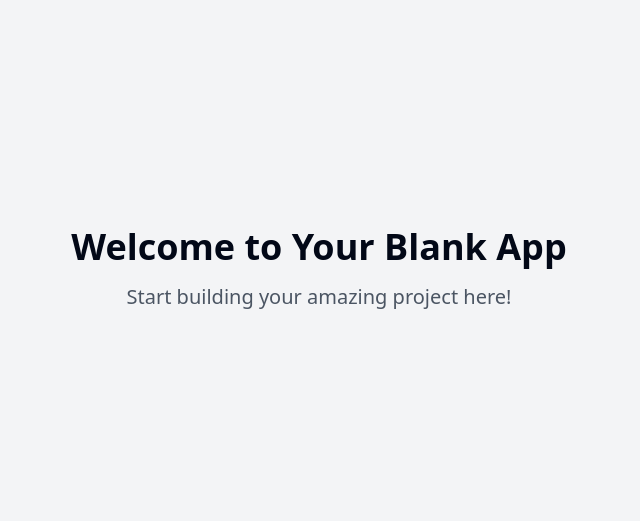
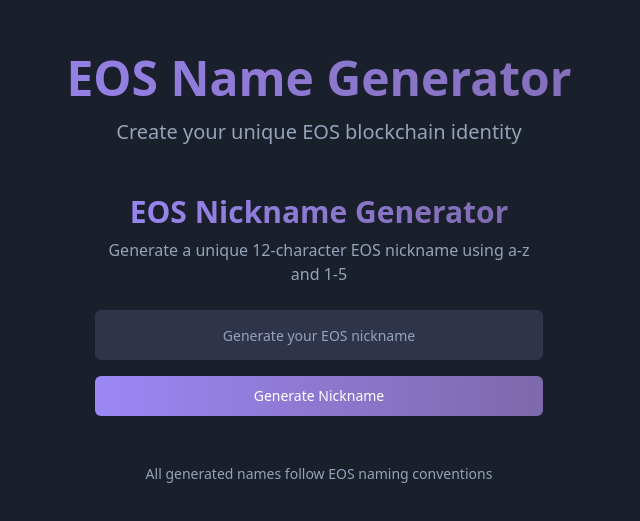
Before and after one commit to Project2618team/eos-nickname-nexus-12, a React (Vite) app: page / in a window 1280 px wide. Shown: the part 131-652 px from the top of the page, without its empty margins (321-961 px from the left). Built offline with nearby package versions, Linux system fonts and the light colour scheme.

Commit message:
Create EOS Nickname Generator Page
Added a new page for an EOS Nickname generator that features a modern design, including a generate button and a text box. The generator ensures that the generated nickname has exactly 12 characters, using the specified characters a-z and 1-5.
[skip gpt_engineer]

```diff
--- /dev/null
+++ b/src/components/NicknameGenerator.tsx
@@ -0,0 +1,68 @@
+import { useState } from "react";
+import { Button } from "@/components/ui/button";
+import { Input } from "@/components/ui/input";
+import { toast } from "sonner";
+import { Copy } from "lucide-react";
+
+const generateEOSNickname = (): string => {
+  const chars = 'abcdefghijklmnopqrstuvwxyz12345';
+  let result = '';
+  for (let i = 0; i < 12; i++) {
+    result += chars.charAt(Math.floor(Math.random() * chars.length));
+  }
+  return result;
+};
+
+export const NicknameGenerator = () => {
+  const [nickname, setNickname] = useState("");
+
+  const handleGenerate = () => {
+    const newNickname = generateEOSNickname();
+    setNickname(newNickname);
+    toast.success("New nickname generated!");
+  };
+
+  const handleCopy = () => {
+    navigator.clipboard.writeText(nickname);
+    toast.success("Copied to clipboard!");
+  };
+
+  return (
+    <div className="w-full max-w-md mx-auto space-y-6 animate-fade-in">
+      <div className="space-y-2 text-center">
+        <h2 className="text-3xl font-bold gradient-text">EOS Nickname Generator</h2>
+        <p className="text-muted-foreground">
+          Generate a unique 12-character EOS nickname using a-z and 1-5
+        </p>
+      </div>
+
+      <div className="space-y-4">
+        <div className="relative">
+          <Input
+            value={nickname}
+            readOnly
+            placeholder="Generate your EOS nickname"
+            className="bg-muted text-lg text-center py-6"
+          />
+          {nickname && (
+            <Button
+              variant="ghost"
+              size="icon"
+              className="absolute right-2 top-1/2 -translate-y-1/2 hover:bg-muted"
+              onClick={handleCopy}
+            >
+              <Copy className="h-4 w-4" />
+            </Button>
+          )}
+        </div>
+
+        <Button
+          onClick={handleGenerate}
+          className="w-full bg-gradient-to-r from-[#9b87f5] to-[#7E69AB] hover:opacity-90 transition-opacity"
+        >
+          Generate Nickname
+        </Button>
+      </div>
+    </div>
+  );
+};
--- a/src/index.css
+++ b/src/index.css
@@ -4,89 +4,35 @@
 
 @layer base {
   :root {
-    --background: 0 0% 100%;
-    --foreground: 222.2 84% 4.9%;
+    --background: 230 23% 14%;
+    --foreground: 0 0% 100%;
 
-    --card: 0 0% 100%;
-    --card-foreground: 222.2 84% 4.9%;
+    --card: 230 23% 14%;
+    --card-foreground: 0 0% 100%;
 
-    --popover: 0 0% 100%;
-    --popover-foreground: 222.2 84% 4.9%;
+    --popover: 230 23% 14%;
+    --popover-foreground: 0 0% 100%;
 
-    --primary: 222.2 47.4% 11.2%;
-    --primary-foreground: 210 40% 98%;
+    --primary: 252 80% 74%;
+    --primary-foreground: 0 0% 100%;
 
-    --secondary: 210 40% 96.1%;
-    --secondary-foreground: 222.2 47.4% 11.2%;
+    --secondary: 252 80% 64%;
+    --secondary-foreground: 0 0% 100%;
 
-    --muted: 210 40% 96.1%;
-    --muted-foreground: 215.4 16.3% 46.9%;
+    --muted: 230 23% 24%;
+    --muted-foreground: 215 20.2% 65.1%;
 
-    --accent: 210 40% 96.1%;
-    --accent-foreground: 222.2 47.4% 11.2%;
+    --accent: 252 80% 74%;
+    --accent-foreground: 0 0% 100%;
 
-    --destructive: 0 84.2% 60.2%;
-    --destructive-foreground: 210 40% 98%;
+    --destructive: 0 62.8% 30.6%;
+    --destructive-foreground: 0 0% 100%;
 
-    --border: 214.3 31.8% 91.4%;
-    --input: 214.3 31.8% 91.4%;
-    --ring: 222.2 84% 4.9%;
+    --border: 230 23% 24%;
+    --input: 230 23% 24%;
+    --ring: 252 80% 74%;
 
     --radius: 0.5rem;
-
-    --sidebar-background: 0 0% 98%;
-
-    --sidebar-foreground: 240 5.3% 26.1%;
-
-    --sidebar-primary: 240 5.9% 10%;
-
-    --sidebar-primary-foreground: 0 0% 98%;
-
-    --sidebar-accent: 240 4.8% 95.9%;
-
-    --sidebar-accent-foreground: 240 5.9% 10%;
-
-    --sidebar-border: 220 13% 91%;
-
-    --sidebar-ring: 217.2 91.2% 59.8%;
-  }
-
-  .dark {
-    --background: 222.2 84% 4.9%;
-    --foreground: 210 40% 98%;
-
-    --card: 222.2 84% 4.9%;
-    --card-foreground: 210 40% 98%;
-
-    --popover: 222.2 84% 4.9%;
-    --popover-foreground: 210 40% 98%;
-
-    --primary: 210 40% 98%;
-    --primary-foreground: 222.2 47.4% 11.2%;
-
-    --secondary: 217.2 32.6% 17.5%;
-    --secondary-foreground: 210 40% 98%;
-
-    --muted: 217.2 32.6% 17.5%;
-    --muted-foreground: 215 20.2% 65.1%;
-
-    --accent: 217.2 32.6% 17.5%;
-    --accent-foreground: 210 40% 98%;
-
-    --destructive: 0 62.8% 30.6%;
-    --destructive-foreground: 210 40% 98%;
-
-    --border: 217.2 32.6% 17.5%;
-    --input: 217.2 32.6% 17.5%;
-    --ring: 212.7 26.8% 83.9%;
-    --sidebar-background: 240 5.9% 10%;
-    --sidebar-foreground: 240 4.8% 95.9%;
-    --sidebar-primary: 224.3 76.3% 48%;
-    --sidebar-primary-foreground: 0 0% 100%;
-    --sidebar-accent: 240 3.7% 15.9%;
-    --sidebar-accent-foreground: 240 4.8% 95.9%;
-    --sidebar-border: 240 3.7% 15.9%;
-    --sidebar-ring: 217.2 91.2% 59.8%;
   }
 }
 
@@ -94,8 +40,27 @@
   * {
     @apply border-border;
   }
-
   body {
     @apply bg-background text-foreground;
+    font-feature-settings: "rlig" 1, "calt" 1;
   }
 }
+
+.gradient-text {
+  @apply bg-clip-text text-transparent bg-gradient-to-r from-[#9b87f5] to-[#7E69AB];
+}
+
+.animate-fade-in {
+  animation: fadeIn 0.5s ease-out;
+}
+
+@keyframes fadeIn {
+  from {
+    opacity: 0;
+    transform: translateY(10px);
+  }
+  to {
+    opacity: 1;
+    transform: translateY(0);
+  }
+}
--- a/src/pages/Index.tsx
+++ b/src/pages/Index.tsx
@@ -1,11 +1,23 @@
-// Update this page (the content is just a fallback if you fail to update the page)
+import { NicknameGenerator } from "@/components/NicknameGenerator";
 
 const Index = () => {
   return (
-    <div className="min-h-screen flex items-center justify-center bg-gray-100">
-      <div className="text-center">
-        <h1 className="text-4xl font-bold mb-4">Welcome to Your Blank App</h1>
-        <p className="text-xl text-gray-600">Start building your amazing project here!</p>
+    <div className="min-h-screen flex flex-col items-center justify-center p-4 bg-[#1A1F2C]">
+      <div className="w-full max-w-4xl mx-auto">
+        <div className="text-center mb-12 space-y-4">
+          <h1 className="text-5xl font-bold gradient-text">
+            EOS Name Generator
+          </h1>
+          <p className="text-xl text-muted-foreground">
+            Create your unique EOS blockchain identity
+          </p>
+        </div>
+
+        <NicknameGenerator />
+
+        <div className="mt-12 text-center text-sm text-muted-foreground">
+          <p>All generated names follow EOS naming conventions</p>
+        </div>
       </div>
     </div>
   );
```
